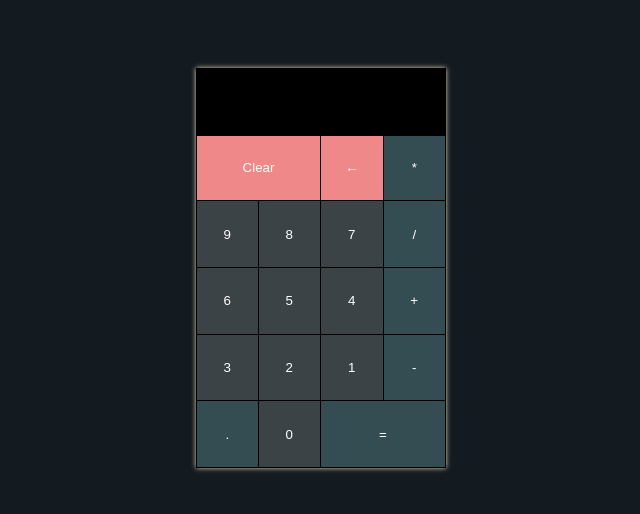
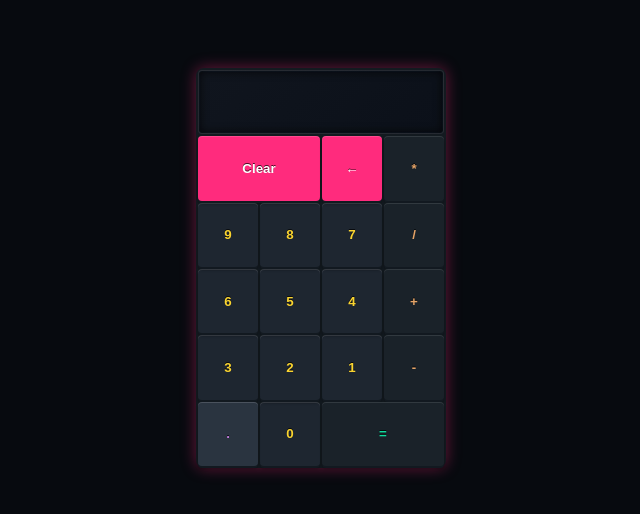
Before and after one commit to Ardax-C/frontend-masters-calculator, a plain HTML site: page index.html in a window 1280 px wide. Shown: the part 132-646 px from the top of the page, without its empty margins (319-959 px from the left). Drawn offline with Linux system fonts and the light colour scheme.

Commit message:
change styling

```diff
--- a/css/styles.css
+++ b/css/styles.css
@@ -6,7 +6,7 @@
 }
 
 body {
-    background-color: rgb(19, 26, 32);
+    background-color: #070a0f;
 }
 
 .container {
@@ -14,139 +14,180 @@ body {
     height: 400px;
     display: grid;
     margin-top: 200px;
-    grid-template: repeat(6, 1fr) / repeat(4, 1fr);
-    box-shadow: 0 0 5px rgb(233, 213, 181);
+    grid-template-columns: repeat(4, 1fr);
+    grid-template-rows: repeat(6, 1fr);
+    grid-template-areas:
+        "display display display   display"
+        "clear   clear   backspace multiply"
+        "nine    eight   seven     divide"
+        "six     five    four      add"
+        "three   two     one       subtract"
+        "decimal zero    equals    equals";
+    box-shadow: 0 0 15px rgba(255, 43, 125, 0.4);
+    border-radius: 8px;
+    background-color: #131a20;
+    padding: 2px;
 }
 
 .btn-key {
     border: none;
     width: 100%;
     height: 100%;
-    background-color: rgb(60, 67, 70);
+    background-color: #1e2630;
     color: white;
+    border-radius: 4px;
+    position: relative;
+    transition: all 0.1s ease;
+    font-weight: bold;
+    text-shadow: 0 -1px 0 rgba(0,0,0,0.7);
+    box-shadow:
+        inset 0 1px 0 rgba(255,255,255,0.15),
+        0 2px 0 #121920,
+        0 3px 3px rgba(0,0,0,0.3);
 }
 
 .btn-key:hover {
-    background-color: rgb(111, 120, 118);
+    background-color: #2a3440;
     cursor: pointer;
 }
 
+.btn-key:active {
+    box-shadow:
+        inset 0 1px 0 rgba(255,255,255,0.1),
+        0 1px 0 #121920;
+    transform: translateY(2px);
+}
+
+/* Glass display styling */
 .btn-display {
-    background-color: black;
-    color: rgb(71, 157, 215);
-    grid-column: 1 / span 4;
-    grid-row: 1;
+    background-color: rgba(12, 16, 25, 0.9);
+    color: #4a9df4;
+    grid-area: display;
     text-align: right;
     padding-right: 10px;
     padding-left: 10px;
     overflow: scroll;
     user-select: text;
-    font-size: 1.5rem;
+    font-size: 1.2rem;
+    border-radius: 4px;
+    box-shadow:
+        inset 0 0 10px rgba(0,0,0,0.8),
+        inset 0 0 2px rgba(74, 157, 244, 0.2);
+    border: 1px solid rgba(255,255,255,0.1);
+    background-image: linear-gradient(135deg,
+        rgba(120, 120, 120, 0.05) 0%,
+        rgba(20, 20, 20, 0.05) 100%);
+    position: relative;
+    overflow: hidden;
 }
 
 .btn-clear {
-    grid-column: 1 / span 2;
-    grid-row: 2;
+    grid-area: clear;
 }
 
 .btn-backspace {
-    grid-column: 3;
-    grid-row: 2;
+    grid-area: backspace;
 }
 
 .btn-1 {
-    grid-column: 3;
-    grid-row: 5;
+    grid-area: one;
 }
 
 .btn-2 {
-    grid-column: 2;
-    grid-row: 5;
+    grid-area: two;
 }
 
 .btn-3 {
-    grid-column: 1;
-    grid-row: 5;
+    grid-area: three;
 }
 
 .btn-4 {
-    grid-column: 3;
-    grid-row: 4;
+    grid-area: four;
 }
 
 .btn-5 {
-    grid-column: 2;
-    grid-row: 4;
+    grid-area: five;
 }
 
 .btn-6 {
-    grid-column: 1;
-    grid-row: 4;
+    grid-area: six;
 }
 
 .btn-7 {
-    grid-column: 3;
-    grid-row: 3;
+    grid-area: seven;
 }
 
 .btn-8 {
-    grid-column: 2;
-    grid-row: 3;
+    grid-area: eight;
 }
 
 .btn-9 {
-    grid-column: 1;
-    grid-row: 3;
+    grid-area: nine;
 }
 
 .btn-0 {
-    grid-column: 2;
-    grid-row: 6;
+    grid-area: zero;
 }
 
 .btn-multiply {
-    grid-column: 4;
-    grid-row: 2;
+    grid-area: multiply;
 }
 
 .btn-divide {
-    grid-column: 4;
-    grid-row: 3;
+    grid-area: divide;
 }
 
 .btn-add {
-    grid-column: 4;
-    grid-row: 4;
+    grid-area: add;
 }
 
 .btn-subtract {
-    grid-column: 4;
-    grid-row: 5;
+    grid-area: subtract;
 }
 
 .btn-equals {
-    grid-column: 3 / span 2;
-    grid-row: 6;
+    grid-area: equals;
 }
 
 .btn-decimal {
-    grid-column: 1;
-    grid-row: 6;
+    grid-area: decimal;
 }
 
 .btn-display:hover {
-    background-color: black;
     cursor: auto;
+}
+
+.btn-display::before {
+    content: '';
+    position: absolute;
+    top: 0;
+    left: -50%;
+    width: 50%;
+    height: 100%;
+    background: linear-gradient(
+        to right,
+        rgba(255, 255, 255, 0) 0%,
+        rgba(255, 255, 255, 0.05) 50%,
+        rgba(255, 255, 255, 0) 100%
+    );
+    transform: skewX(-25deg);
+    animation: shine 3s infinite;
+}
+
+@keyframes shine {
+    0% { left: -50%; }
+    100% { left: 150%; }
 }
 
 .btn-clear,
 .btn-backspace {
-    background-color: rgb(239, 136, 136);
+    background-color: #ff2b7d;
+    color: white;
 }
 
 .btn-clear:hover,
 .btn-backspace:hover {
-    background-color: rgb(147, 54, 54);
+    background-color: #ff5293;
 }
 
 .btn-multiply,
@@ -155,50 +196,38 @@ body {
 .btn-subtract,
 .btn-equals,
 .btn-decimal {
-    background-color: rgb(52, 77, 83);
+    background-color: #2a3440;
+    color: #e5a468;
 }
 
-.btn-clear,
-.btn-9,
-.btn-6,
-.btn-3,
-.btn-decimal {
-    border-left: 1px solid black;
+
+.btn-num {
+    color: #fad430;
 }
 
-.btn-clear,
-.btn-backspace,
-.btn-multiply {
-    border-top: 1px solid black;
-}
-
-.btn-clear,
-.btn-backspace,
-.btn-multiply,
-.btn-9,
-.btn-8,
-.btn-7,
-.btn-6,
-.btn-5,
-.btn-4,
-.btn-3,
-.btn-2,
-.btn-1,
-.btn-0,
-.btn-decimal,
-.btn-equals,
-.btn-multiply,
-.btn-divide,
-.btn-add,
-.btn-subtract {
-    border-bottom: 1px solid black;
-}
-
-.btn-key {
-    border-right: 1px solid black;
+.btn-decimal {
+    color: #c27adb;
 }
 
 .active-operation {
-    border: 2px solid #a8e6cf !important; /* Pastel green border */
-    box-shadow: 0 0 5px #a8e6cf;
+    border: 2px solid #c27adb !important;
+    box-shadow: 0 0 8px #c27adb;
+    background-color: #2d3a47;
 }
+
+.btn-operation {
+    background-color: #1a2229;
+    box-shadow:
+        inset 0 1px 0 rgba(255,255,255,0.1),
+        0 2px 0 #121920,
+        0 3px 3px rgba(0,0,0,0.3);
+}
+
+.btn-equals {
+    background-color: #1a2229;
+    color: #0fdd9d;
+}
+
+.container {
+    gap: 2px;
+}
```
